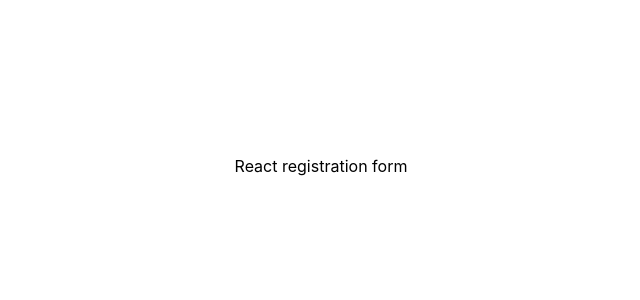
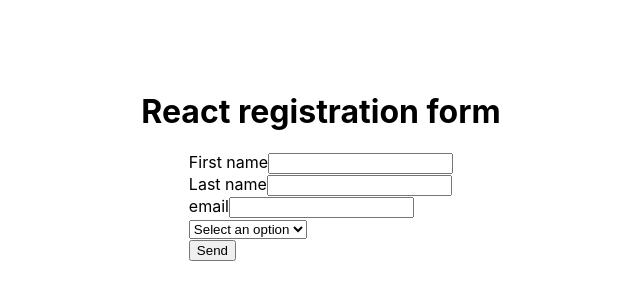
Before and after one commit to emazack/registration-form, a React (Create React App) app in the folder app/: page /create in a window 1280 px wide. Shown: the part 234-534 px from the top of the page, without its empty margins (319-959 px from the left). Built offline with nearby package versions, Linux system fonts and the light colour scheme; the HTML template or start-up script is replaced by a standard one.

Commit message:
start create read and update

```diff
--- a/app/package.json
+++ b/app/package.json
@@ -6,8 +6,10 @@
     "@testing-library/jest-dom": "^5.16.5",
     "@testing-library/react": "^13.4.0",
     "@testing-library/user-event": "^13.5.0",
+    "axios": "^0.27.2",
     "react": "^18.2.0",
     "react-dom": "^18.2.0",
+    "react-router-dom": "^6.4.1",
     "react-scripts": "5.0.1",
     "web-vitals": "^2.1.4"
   },
--- a/app/src/App.css
+++ b/app/src/App.css
@@ -3,4 +3,5 @@
   justify-content: center;
   align-items: center;
   height: 100vh;
+  flex-direction: column;
 }
--- a/app/src/App.js
+++ b/app/src/App.js
@@ -1,10 +1,24 @@
 import './App.css';
+import Create from './_services/create';
+import Read from './_services/read';
+import Update from './_services/update';
+import { BrowserRouter as Router, Route, Routes } from 'react-router-dom'
 
 function App() {
   return (
-    <div className="main">
-      React registration form
-    </div>
+    <Router>
+      <div className="main">
+        <h1 className='title'>
+          React registration form
+        </h1>
+        <Routes>
+
+          <Route exact path='/create' element={<Create />} />
+          <Route path='/read' element={<Read />} />
+          <Route path='/update' element={<Update />} />
+        </Routes>
+      </div>
+    </Router>
   );
 }
 
--- /dev/null
+++ b/app/src/_services/create.js
@@ -0,0 +1,142 @@
+import React, { useState } from 'react';
+import axios from 'axios';
+
+
+export default function Create() {
+    const [firstName, setFirstName] = useState('');
+    const [lastName, setLastName] = useState('');
+    const [email, setEmail] = useState('');
+    const [gender, setGender] = useState('');
+
+    const MY_TOKEN = "791c3fed1a4a35e204a631f55c5a92ec627644c2de78e6de53bd06e886fe44f8";
+
+    const handleChange = (event) => {
+        if (event.target.name === "firstName") {
+            setFirstName(event.target.value);
+        } else if (event.target.name === "lastName") {
+            setLastName(event.target.value);
+        } else if (event.target.name === "email") {
+            setEmail(event.target.value);
+        } else if (event.target.name === "gender") {
+            setGender(event.target.value);
+        }
+    };
+
+    const handleSubmit = (event) => {
+        event.preventDefault();
+        console.log(firstName);
+        console.log(lastName);
+        console.log(gender);
+        console.log(email);
+    };
+
+    const createUser = (event) => {
+        axios.post(`https://gorest.co.in/public/v2/users`, {
+            // name: `${firstName} ${lastName}`,
+            name: "Nome Fittizio",
+            email: "prova1@gmail.com",
+            gender: "male",
+            status: "inactive"
+        },
+            {
+                headers: {
+                    Authorization: `Bearer ${MY_TOKEN}`
+                }
+            })
+            .then((result) => {
+                console.log(result.data);
+            })
+            .catch((error) => {
+                if (error.response.data && error.response.data.lenght > 0) {
+                    error.response.data.forEach(element => {
+                        console.table(element);
+                    });
+                }
+            })
+    };
+
+    const getUser = (event) => {
+        axios.get(`https://gorest.co.in/public/v2/users`,
+            {
+                headers: {
+                    Authorization: `Bearer ${MY_TOKEN}`
+                }
+            })
+            .then((response) => {
+                console.log(response.data);;
+            })
+    };
+
+    // createUser();
+    // getUser();
+
+    return (
+        <form onSubmit={handleSubmit} action="" method="post">
+
+            <div className="container-field">
+                <label className="label-field-form" htmlFor="form-firstname">
+                    First name
+                </label>
+                <input
+                    required
+                    id="form-firstname"
+                    className="input-field"
+                    name="firstName"
+                    type="text"
+                    value={firstName}
+                    onChange={handleChange}
+                />
+            </div>
+
+            <div className="container-field">
+                <label className="label-field-form" htmlFor="form-lastname">
+                    Last name
+                </label>
+                <input
+                    required
+                    id="form-lastname"
+                    className="input-field"
+                    name="lastName"
+                    type="text"
+                    value={lastName}
+                    onChange={handleChange}
+                />
+            </div>
+
+            <div className="container-field">
+                <label className="label-field-form" htmlFor="form-email">
+                    email
+                </label>
+                <input
+                    required
+                    id="form-email"
+                    className="input-field"
+                    name="email"
+                    type="email"
+                    value={email}
+                    onChange={handleChange}
+                />
+            </div>
+
+            <div className="gender-container">
+                <select
+                    required
+                    name="gender"
+                    id="form-gender"
+                    className="form-gender"
+                    value={gender}
+                    onChange={handleChange}
+                >
+                    <option value="">Select an option</option>
+                    <option value="male">Male</option>
+                    <option value="famale">Famale</option>
+                </select>
+            </div>
+
+            <div className='button-container'>
+                <button type='submit'>Send</button>
+            </div>
+
+        </form>
+    )
+}
--- /dev/null
+++ b/app/src/_services/read.js
@@ -0,0 +1,83 @@
+import React, { useState, useEffect } from 'react';
+import { Link } from 'react-router-dom';
+import axios from 'axios';
+
+
+export default function Read() {
+
+    const MY_TOKEN = "791c3fed1a4a35e204a631f55c5a92ec627644c2de78e6de53bd06e886fe44f8";
+    const [users, setUsers] = useState({});
+
+    useEffect(() => {
+        getUser();
+        console.log("get user user effect");
+    }, [])
+
+
+
+    const getUser = (event) => {
+        axios.get(`https://gorest.co.in/public/v2/users`,
+            {
+                headers: {
+                    Authorization: `Bearer ${MY_TOKEN}`
+                }
+            })
+            .then((response) => {
+                setUsers(response.data);
+                console.log(users);
+            })
+    };
+
+    const deleteUser = (event) => {
+        console.log("delete user");
+    };
+
+    return (
+        <div>
+            <h1>Users</h1>
+            <Link to="/create" className="">Add User</Link>
+            <table className="">
+                <thead>
+                    <tr>
+                        <th style={{ width: '30%' }}>Name</th>
+                        <th style={{ width: '30%' }}>Email</th>
+                        <th style={{ width: '30%' }}>Gender</th>
+                        <th style={{ width: '10%' }}></th>
+                    </tr>
+                </thead>
+                <tbody>
+                    {users && users.map(user =>
+                        <tr key={user.id}>
+                            <td>{user.firstName} {user.lastName}</td>
+                            <td>{user.email}</td>
+                            <td>{user.role}</td>
+                            <td>
+                                <Link to={`/update/${user.id}`} className="">Edit</Link>
+                                <button onClick={() => deleteUser(user.id)} className="btn btn-sm btn-danger btn-delete-user" disabled={user.isDeleting}>
+                                    {user.isDeleting
+                                        ? <span className="spinner"></span>
+                                        : <span>Delete</span>
+                                    }
+                                </button>
+                            </td>
+                        </tr>
+                    )}
+                    {!users &&
+                        <tr>
+                            <td colSpan="4" className="">
+                                <div className="spinner"></div>
+                            </td>
+                        </tr>
+                    }
+                    {users && !users.length &&
+                        <tr>
+                            <td colSpan="4" className="">
+                                <div className="">No Users To Display</div>
+                            </td>
+                        </tr>
+                    }
+                </tbody>
+            </table>
+        </div>
+    )
+}
--- /dev/null
+++ b/app/src/_services/update.js
@@ -0,0 +1,9 @@
+import React, { useState } from 'react';
+
+
+export default function Update() {
+
+    return (
+        <div>update</div>
+    )
+}
```
Also changed, not shown: 1 other file (tests, documents, lock files or other folders).
